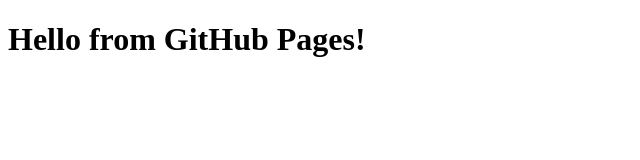
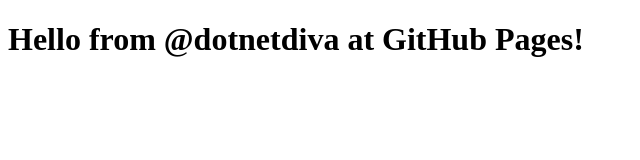
Before and after one commit to dotnetdiva/TrinugStaticDemo, a plain HTML site: page index.html in a window 1280 px wide. Shown: the whole page, without its empty margins (0-640 px from the left). Drawn offline with Linux system fonts and the light colour scheme.

Commit message:
Changed initial page

```diff
--- a/index.html
+++ b/index.html
@@ -5,9 +5,9 @@
   <meta name="viewport"
     content="width=device-width, initial-scale=1">
   <meta name="description" content="Hello world">
-  <title>My first page</title>
+  <title>My first GitHub page</title>
 </head>
 <body>
-  <h1>Hello from GitHub Pages!</h1>
+  <h1>Hello from @dotnetdiva at GitHub Pages!</h1>
 </body>
 </html>
```
